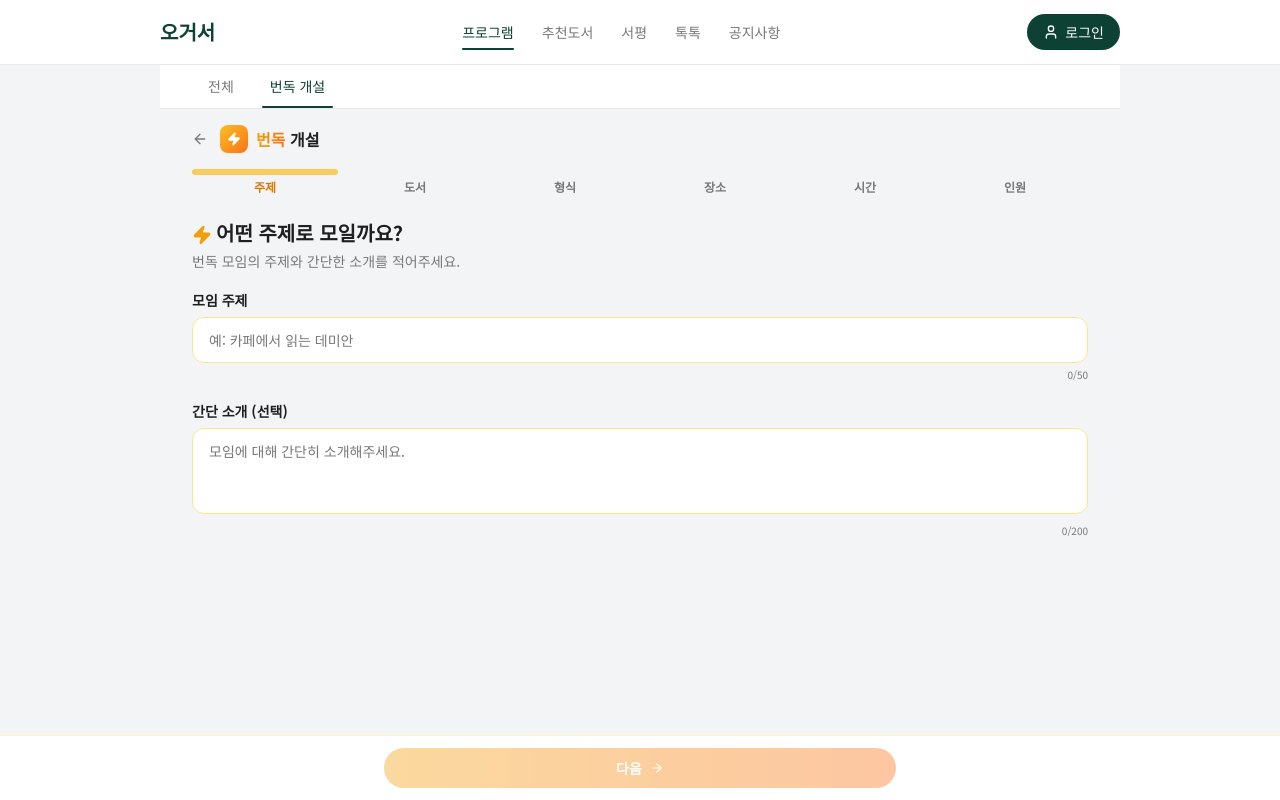
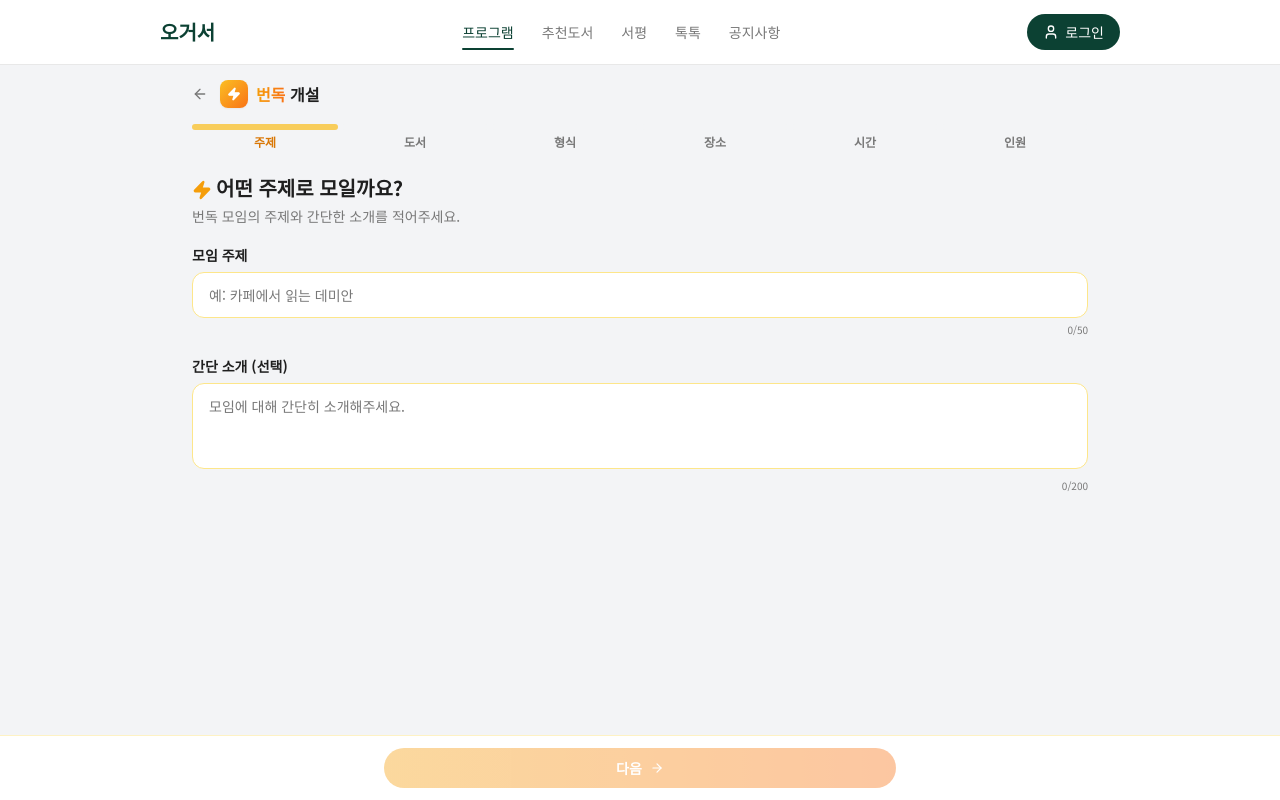
Before and after one commit to tensw/skku_book_ogeoseo, a Next.js app: page /programs/create in a window 1280 px wide. Built offline with nearby package versions, Linux system fonts and the light colour scheme; a web font is replaced by a local one.

Commit message:
refactor: 프로그램 상단 LNB 탭 바 제거
Co-Authored-By: Claude Opus 4.6 <noreply@anthropic.com>

```diff
--- a/app/(user)/programs/layout.tsx
+++ b/app/(user)/programs/layout.tsx
@@ -1,58 +1,3 @@
-"use client"
-
-import Link from "next/link"
-import { usePathname } from "next/navigation"
-import { cn } from "@/lib/utils"
-import { usePrograms } from "@/lib/program-context"
-
 export default function ProgramsLayout({ children }: { children: React.ReactNode }) {
-  const pathname = usePathname()
-  const { customPrograms } = usePrograms()
-
-  // 기본 탭 + 활성화된 커스텀 프로그램
-  const programTabs = [
-    { href: "/programs", label: "전체", exact: true },
-    { href: "/programs/create", label: "번독 개설" },
-    ...customPrograms
-      .filter((p) => p.isActive)
-      .map((p) => ({
-        href: `/programs/${p.id}`,
-        label: p.name.length > 8 ? p.name.slice(0, 8) + "..." : p.name,
-      })),
-  ]
-
-  return (
-    <div className="flex flex-col">
-      {/* LNB - Local Navigation Bar */}
-      <div className="border-b border-border bg-card px-5 sm:px-8">
-        <div className="flex gap-1 overflow-x-auto no-scrollbar">
-          {programTabs.map((tab) => {
-            const isActive = tab.exact
-              ? pathname === tab.href
-              : pathname === tab.href || pathname.startsWith(tab.href + "/")
-            return (
-              <Link
-                key={tab.href}
-                href={tab.href}
-                className={cn(
-                  "relative flex-shrink-0 px-4 py-3 text-sm font-medium transition-colors whitespace-nowrap",
-                  isActive
-                    ? "text-primary"
-                    : "text-muted-foreground hover:text-foreground"
-                )}
-              >
-                {tab.label}
-                {isActive && (
-                  <span className="absolute bottom-0 left-2 right-2 h-0.5 rounded-full bg-primary" />
-                )}
-              </Link>
-            )
-          })}
-        </div>
-      </div>
-
-      {/* Page Content */}
-      {children}
-    </div>
-  )
+  return <>{children}</>
 }
```
